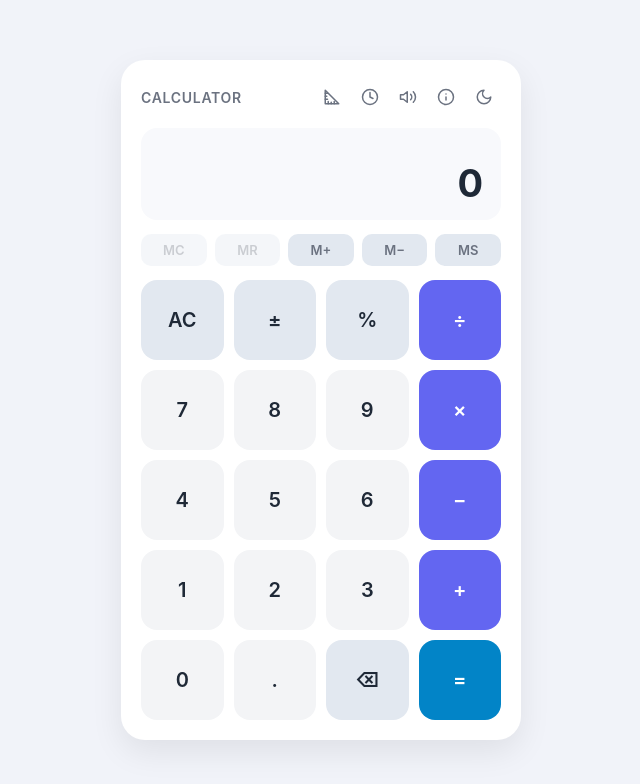
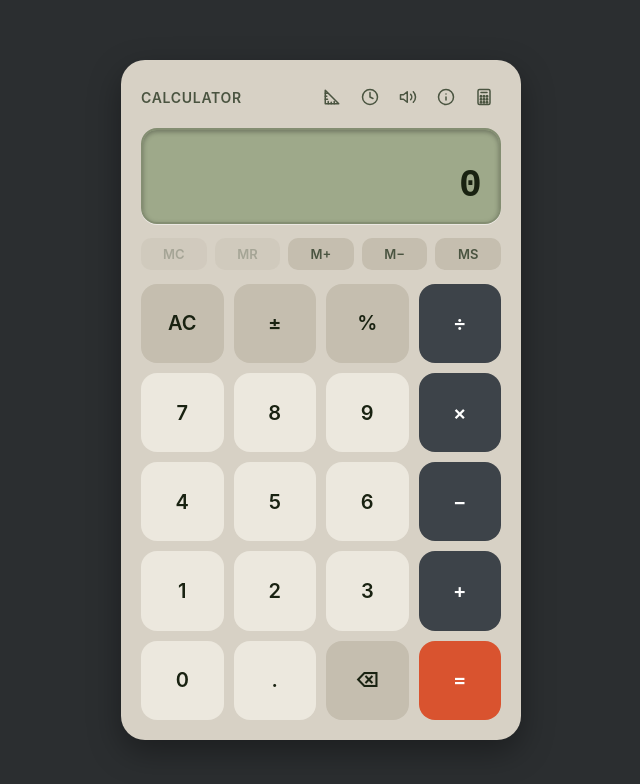
Before and after one commit to davidvhk/calculator, a website built with Vite: page index.html in a window 1280 px wide. Both pictures are taken after a click on the button 803 px from the left and 97 px from the top of the page. Shown: the whole page, without its empty margins (319-959 px from the left). Built offline with nearby package versions, Linux system fonts and the light colour scheme.

Commit message:
theme integration

```diff
--- a/src/main.ts
+++ b/src/main.ts
@@ -86,6 +86,36 @@
 const MOON_ICON_SVG = `<svg viewBox="0 0 24 24" width="18" height="18" fill="none" stroke="currentColor" stroke-width="2" stroke-linecap="round" stroke-linejoin="round">
   <path d="M12 3a6 6 0 0 0 9 9 9 9 0 1 1-9-9Z"/>
 </svg>`;
+
+const RETRO_ICON_SVG = `<svg viewBox="0 0 24 24" width="18" height="18" fill="none" stroke="currentColor" stroke-width="2" stroke-linecap="round" stroke-linejoin="round">
+  <rect x="4" y="2" width="16" height="20" rx="2"/>
+  <line x1="8" y1="6" x2="16" y2="6"/>
+  <circle cx="8" cy="11" r="1"/><circle cx="12" cy="11" r="1"/><circle cx="16" cy="11" r="1"/>
+  <circle cx="8" cy="15" r="1"/><circle cx="12" cy="15" r="1"/><circle cx="16" cy="15" r="1"/>
+  <circle cx="8" cy="19" r="1"/><circle cx="12" cy="19" r="1"/><circle cx="16" cy="19" r="1"/>
+</svg>`;
+
+const OLED_ICON_SVG = `<svg viewBox="0 0 24 24" width="18" height="18" fill="none" stroke="currentColor" stroke-width="2" stroke-linecap="round" stroke-linejoin="round">
+  <path d="M12 2l3.09 6.26L22 9.27l-5 4.87 1.18 6.88L12 17.77l-6.18 3.25L7 14.14 2 9.27l6.91-1.01L12 2z"/>
+</svg>`;
+
+const CYBERPUNK_ICON_SVG = `<svg viewBox="0 0 24 24" width="18" height="18" fill="none" stroke="currentColor" stroke-width="2" stroke-linecap="round" stroke-linejoin="round">
+  <polygon points="13 2 3 14 12 14 11 22 21 10 12 10 13 2"/>
+</svg>`;
+
+interface ThemeConfig {
+  id: string;
+  name: string;
+  icon: string;
+}
+
+const THEMES: ThemeConfig[] = [
+  { id: 'dark', name: 'Modern Dark', icon: SUN_ICON_SVG },
+  { id: 'retro', name: 'Vintage 80s LCD', icon: RETRO_ICON_SVG },
+  { id: 'light', name: 'Modern Light', icon: MOON_ICON_SVG },
+  { id: 'oled', name: 'OLED Midnight', icon: OLED_ICON_SVG },
+  { id: 'cyberpunk', name: 'Cyberpunk Neon', icon: CYBERPUNK_ICON_SVG }
+];
 
 // Mode State Management (Basic vs Scientific)
 let currentMode = localStorage.getItem('calc-mode') || 'basic';
@@ -230,8 +260,10 @@
 
   // Header Theme Toggle Icon
   if (themeToggleBtn) {
-    themeToggleBtn.innerHTML = currentTheme === 'dark' ? SUN_ICON_SVG : MOON_ICON_SVG;
-    themeToggleBtn.title = currentTheme === 'dark' ? 'Switch to Light Theme' : 'Switch to Dark Theme';
+    const activeTheme = THEMES.find((t) => t.id === currentTheme) || THEMES[0];
+    themeToggleBtn.innerHTML = activeTheme.icon;
+    themeToggleBtn.title = `Theme: ${activeTheme.name} (Click to change)`;
+    themeToggleBtn.setAttribute('aria-label', `Theme: ${activeTheme.name}`);
   }
 
   // Persist History
@@ -759,14 +791,17 @@
   }
 });
 
-// Theme Toggle
+// Theme Toggle (Cycles through: Modern Dark -> Vintage 80s LCD -> Modern Light -> OLED Midnight -> Cyberpunk Neon)
 themeToggleBtn?.addEventListener('click', () => {
-  currentTheme = currentTheme === 'dark' ? 'light' : 'dark';
+  const currentIndex = THEMES.findIndex((t) => t.id === currentTheme);
+  const nextTheme = THEMES[(currentIndex + 1) % THEMES.length];
+  currentTheme = nextTheme.id;
   document.documentElement.setAttribute('data-theme', currentTheme);
   localStorage.setItem('calc-theme', currentTheme);
   triggerHaptic();
   playKeySound();
   updateUI();
+  showToast(`Theme: ${nextTheme.name}`);
 });
 
 // Initial Render
--- a/src/style.css
+++ b/src/style.css
@@ -1,4 +1,4 @@
-:root {
+:root, [data-theme="dark"] {
   --bg-color: #0f111a;
   --card-bg: #1a1c23;
   --display-bg: #13141b;
@@ -36,6 +36,91 @@
   --key-equals-hover: #0369a1;
   --key-text: #1f2937;
   --shadow-color: rgba(0, 0, 0, 0.08);
+}
+
+/* 📼 Retro Casio / Solar 1980s Vintage LCD Theme */
+[data-theme="retro"] {
+  --bg-color: #2b2e30;
+  --card-bg: #d7d1c5;
+  --display-bg: #9ea98a;
+  --modal-bg: #eae5db;
+  --text-main: #192211;
+  --text-muted: #4a5440;
+  --border-color: #bab3a4;
+  --key-num-bg: #ece8de;
+  --key-num-hover: #ded8cb;
+  --key-func-bg: #c5beaf;
+  --key-func-hover: #b5ad9d;
+  --key-op-bg: #3d4349;
+  --key-op-hover: #2f3439;
+  --key-equals-bg: #d9532f;
+  --key-equals-hover: #be4321;
+  --key-text: #192211;
+  --shadow-color: rgba(0, 0, 0, 0.35);
+}
+
+[data-theme="retro"] .display-container {
+  box-shadow: inset 0 2px 5px rgba(0, 0, 0, 0.3), 0 1px 0 rgba(255, 255, 255, 0.5);
+  border: 2px solid #848e72;
+}
+
+[data-theme="retro"] .main-display,
+[data-theme="retro"] .history-display {
+  font-family: 'Courier New', Courier, monospace, monospace;
+  font-weight: 800;
+  letter-spacing: -0.02em;
+}
+
+[data-theme="retro"] .key.op,
+[data-theme="retro"] .key.equals {
+  color: #ffffff;
+}
+
+/* 🌑 OLED Midnight (Pure Pitch Black) */
+[data-theme="oled"] {
+  --bg-color: #000000;
+  --card-bg: #000000;
+  --display-bg: #0a0a0a;
+  --modal-bg: #111111;
+  --text-main: #ffffff;
+  --text-muted: #888888;
+  --border-color: #222222;
+  --key-num-bg: #141414;
+  --key-num-hover: #222222;
+  --key-func-bg: #1e1e1e;
+  --key-func-hover: #2c2c2c;
+  --key-op-bg: #2563eb;
+  --key-op-hover: #1d4ed8;
+  --key-equals-bg: #10b981;
+  --key-equals-hover: #059669;
+  --key-text: #ffffff;
+  --shadow-color: rgba(0, 0, 0, 0.9);
+}
+
+/* ⚡ Cyberpunk Neon 80s */
+[data-theme="cyberpunk"] {
+  --bg-color: #090514;
+  --card-bg: #150d2a;
+  --display-bg: #0d071d;
+  --modal-bg: #1d1238;
+  --text-main: #00f0ff;
+  --text-muted: #c084fc;
+  --border-color: #a855f744;
+  --key-num-bg: #251347;
+  --key-num-hover: #371a69;
+  --key-func-bg: #3b186b;
+  --key-func-hover: #532096;
+  --key-op-bg: #ff007f;
+  --key-op-hover: #d6006b;
+  --key-equals-bg: #ffd600;
+  --key-equals-hover: #e6c000;
+  --key-text: #ffffff;
+  --shadow-color: rgba(255, 0, 127, 0.15);
+}
+
+[data-theme="cyberpunk"] .key.equals {
+  color: #12052b;
+  font-weight: 800;
 }
 
 [data-theme="light"] .key.op,
```
